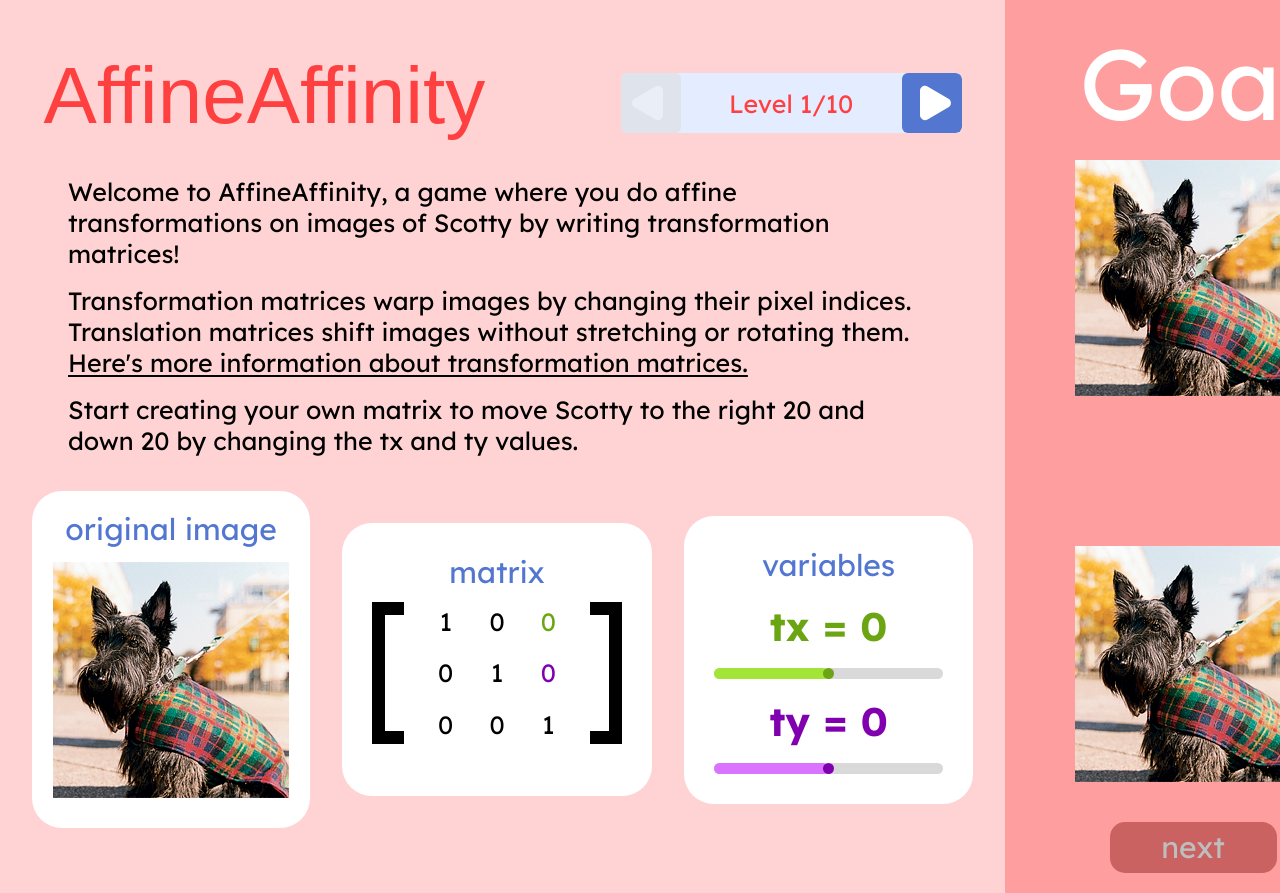
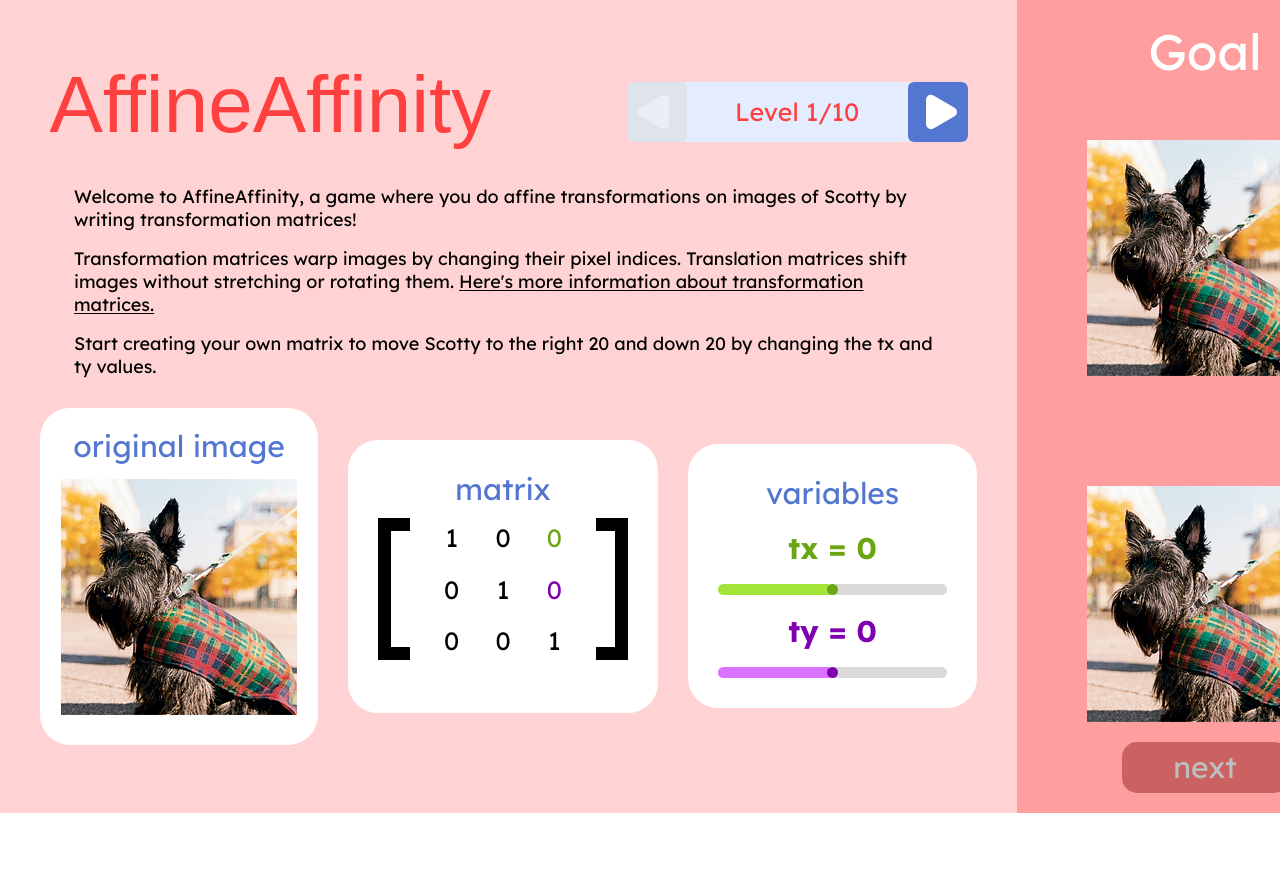
Before and after one commit to qwistaycat/ssui-final-project, a Next.js app in the folder my-app/: page /level/1 in a window 1280 px wide. Shown: the top 893 px of the page. After the commit the page ends 813 px from the top, so only its background shows below. Built offline with nearby package versions, Linux system fonts and the light colour scheme; a web font is replaced by a local one.

Commit message:
all variables added and level 1 button activates

```diff
--- a/my-app/app/Main.tsx
+++ b/my-app/app/Main.tsx
@@ -87,7 +87,10 @@ function Heading({
   onNext: () => void;
 }) {
   return (
-    <div className="relative shrink-0 w-full" data-name="heading">
+    <div
+      className="relative shrink-0 w-full"
+      data-name="heading"
+    >
       <div className="flex flex-row items-center justify-center overflow-clip rounded-[inherit] size-full">
         <div className="box-border content-stretch flex gap-[100px] items-center justify-center p-[20px] relative w-full">
           <p className="font-madimi h-[106px] leading-[normal] not-italic relative shrink-0 text-[#ff4040] text-[80px] w-[477px]">
@@ -185,7 +188,7 @@ function Tutorial({ level }: { level: number }) {
 
   return (
     <div className="box-border content-stretch flex gap-[110px] items-center justify-center px-[40px] py-0 relative w-full">
-      <div className="font-['Lexend',sans-serif] font-normal leading-[normal] relative shrink-0 text-[25px] text-black w-[869px]">
+      <div className="font-['Lexend',sans-serif] font-normal leading-[normal] relative shrink-0 text-[18px] text-black w-[869px]">
         <p className="mb-4">{tutorialText.intro}</p>
         {tutorialText.info && (
           <p className="mb-4">
@@ -238,32 +241,62 @@ function Frame() {
   );
 }
 
-function MatrixGrid({ tx, ty }: { tx: number; ty: number }) {
+function MatrixGrid({
+  mode,
+  tx,
+  ty,
+  s,
+  g,
+  h,
+}: {
+  mode: "translate" | "scale" | "shear" | "all";
+  tx: number;
+  ty: number;
+  s: number;
+  g: number;
+  h: number;
+}) {
+  const isScale = mode === "scale";
+  const isShear = mode === "shear";
+  const isAll = mode === "all";
+
   return (
     <div className="[grid-area:2_/_2] bg-white font-['Lexend',sans-serif] font-normal gap-[10px] grid grid-cols-[repeat(3,_minmax(0px,_1fr))] grid-rows-[repeat(3,_minmax(0px,_1fr))] leading-[0] overflow-clip relative shrink-0 size-[144px] text-[25px] text-center">
       <div className="[grid-area:1_/_1] flex flex-col justify-center relative shrink-0 text-black">
-        <p className="leading-[normal]">1</p>
+        <p className={`leading-[normal] ${isScale || isAll ? "text-[#1CAFBF]" : ""}`}>
+          {isScale || isAll ? s.toFixed(1) : 1}
+        </p>
       </div>
       <div className="[grid-area:1_/_2] flex flex-col justify-center relative shrink-0 text-black">
         <p className="leading-[normal]">0</p>
       </div>
       <div className="[grid-area:1_/_3] flex flex-col justify-center relative shrink-0 text-[#6ca512]">
-        <p className="leading-[normal]">{tx}</p>
+        <p className={`leading-[normal] ${isScale || isShear && !isAll ? "text-black" : ""}`}>
+          {isScale || (isShear && !isAll) ? 0 : tx}
+        </p>
       </div>
       <div className="[grid-area:2_/_1] flex flex-col justify-center relative shrink-0 text-black">
         <p className="leading-[normal]">0</p>
       </div>
       <div className="[grid-area:2_/_2] flex flex-col justify-center relative shrink-0 text-black">
-        <p className="leading-[normal]">1</p>
+        <p className={`leading-[normal] ${isScale || isAll ? "text-[#1CAFBF]" : ""}`}>
+          {isScale || isAll ? s.toFixed(1) : 1}
+        </p>
       </div>
       <div className="[grid-area:2_/_3] flex flex-col justify-center relative shrink-0 text-[#8000af]">
-        <p className="leading-[normal]">{ty}</p>
+        <p className={`leading-[normal] ${isScale || isShear && !isAll ? "text-black" : ""}`}>
+          {isScale || (isShear && !isAll) ? 0 : ty}
+        </p>
       </div>
       <div className="[grid-area:3_/_1] flex flex-col justify-center relative shrink-0 text-black">
-        <p className="leading-[normal]">0</p>
+        <p className={`leading-[normal] ${isShear || isAll ? "text-[#FF9D00]" : ""}`}>
+          {isShear || isAll ? g : 0}
+        </p>
       </div>
       <div className="[grid-area:3_/_2] flex flex-col justify-center relative shrink-0 text-black">
-        <p className="leading-[normal]">0</p>
+        <p className={`leading-[normal] ${isShear || isAll ? "text-[#EC2DA0]" : ""}`}>
+          {isShear || isAll ? h : 0}
+        </p>
       </div>
       <div className="[grid-area:3_/_3] flex flex-col justify-center relative shrink-0 text-black">
         <p className="leading-[normal]">1</p>
@@ -272,7 +305,30 @@ function MatrixGrid({ tx, ty }: { tx: number; ty: number }) {
   );
 }
 
-function Frame1({ tx, ty }: { tx: number; ty: number }) {
+function Frame1({
+  level,
+  tx,
+  ty,
+  s,
+  g,
+  h,
+}: {
+  level: number;
+  tx: number;
+  ty: number;
+  s: number;
+  g: number;
+  h: number;
+}) {
+  const mode =
+    level === 3 || level === 4
+      ? "scale"
+      : level === 5 || level === 6 || level === 7
+        ? "shear"
+        : level >= 8
+          ? "all"
+          : "translate";
+
   return (
     <div className="bg-white box-border gap-[50px] grid items-center justify-items-center grid-cols-[32px_minmax(0,_1fr)_32px] grid-rows-[repeat(2,_minmax(0px,_1fr))] h-[273px] overflow-clip pb-[100px] pt-[30px] px-[30px] relative rounded-[30px] shrink-0 w-[310px]">
       <div
@@ -314,7 +370,7 @@ function Frame1({ tx, ty }: { tx: number; ty: number }) {
         </div>
       </div>
       <div className="[grid-area:2_/_2] w-[144px] justify-self-center">
-        <MatrixGrid tx={tx} ty={ty} />
+        <MatrixGrid mode={mode} tx={tx} ty={ty} s={s} g={g} h={h} />
       </div>
     </div>
   );
@@ -468,50 +524,265 @@ function Group2({
   );
 }
 
+function ScaleSlider({
+  value,
+  onChange,
+}: {
+  value: number;
+  onChange: (value: number) => void;
+}) {
+  const handleMouseDown = (e: React.MouseEvent<HTMLDivElement>) => {
+    const slider = e.currentTarget;
+    const rect = slider.getBoundingClientRect();
+
+    const updateValue = (clientX: number) => {
+      const x = Math.max(0, Math.min(clientX - rect.left, rect.width));
+      const ratio = x / rect.width;
+      const newValue = Math.round(ratio * 30) / 10; // 0.0 - 3.0
+      onChange(newValue);
+    };
+
+    const handleMouseMove = (moveEvent: MouseEvent) => {
+      updateValue(moveEvent.clientX);
+    };
+
+    const handleMouseUp = () => {
+      document.removeEventListener("mousemove", handleMouseMove);
+      document.removeEventListener("mouseup", handleMouseUp);
+    };
+
+    updateValue(e.clientX);
+    document.addEventListener("mousemove", handleMouseMove);
+    document.addEventListener("mouseup", handleMouseUp);
+  };
+
+  const clamped = Math.max(0, Math.min(value, 3));
+  const position = (clamped / 3) * 229;
+  const barWidth = position;
+
+  return (
+    <div
+      className="h-[11px] relative shrink-0 w-[229px] cursor-pointer"
+      onMouseDown={handleMouseDown}
+    >
+      <svg
+        className="block size-full"
+        fill="none"
+        preserveAspectRatio="none"
+        viewBox="0 0 229 11"
+      >
+        <g id="ScaleSlider">
+          <rect
+            fill="var(--fill-0, #D9D9D9)"
+            height="11"
+            rx="5.5"
+            width="229"
+          />
+          <rect
+            fill="var(--fill-0, #00E6FF)"
+            height="11"
+            rx="5.5"
+            width={barWidth}
+          />
+          <circle cx={position} cy="5.5" fill="var(--fill-0, #1CAFBF)" r="5.5" />
+        </g>
+      </svg>
+    </div>
+  );
+}
+
+function ShearSlider({
+  value,
+  onChange,
+  barColor,
+  thumbColor,
+}: {
+  value: number;
+  onChange: (value: number) => void;
+  barColor: string;
+  thumbColor: string;
+}) {
+  const handleMouseDown = (e: React.MouseEvent<HTMLDivElement>) => {
+    const slider = e.currentTarget;
+    const rect = slider.getBoundingClientRect();
+
+    const updateValue = (clientX: number) => {
+      const x = Math.max(0, Math.min(clientX - rect.left, rect.width));
+      const newValue = Math.round((x / rect.width) * 100 - 50);
+      onChange(newValue);
+    };
+
+    const handleMouseMove = (moveEvent: MouseEvent) => {
+      updateValue(moveEvent.clientX);
+    };
+
+    const handleMouseUp = () => {
+      document.removeEventListener("mousemove", handleMouseMove);
+      document.removeEventListener("mouseup", handleMouseUp);
+    };
+
+    updateValue(e.clientX);
+    document.addEventListener("mousemove", handleMouseMove);
+    document.addEventListener("mouseup", handleMouseUp);
+  };
+
+  const position = ((value + 50) / 100) * 229;
+  const barWidth = position;
+
+  return (
+    <div
+      className="h-[11px] relative shrink-0 w-[229px] cursor-pointer"
+      onMouseDown={handleMouseDown}
+    >
+      <svg
+        className="block size-full"
+        fill="none"
+        preserveAspectRatio="none"
+        viewBox="0 0 229 11"
+      >
+        <g id="ShearSlider">
+          <rect fill="var(--fill-0, #D9D9D9)" height="11" rx="5.5" width="229" />
+          <rect fill={barColor} height="11" rx="5.5" width={barWidth} />
+          <circle cx={position} cy="5.5" fill={thumbColor} r="5.5" />
+        </g>
+      </svg>
+    </div>
+  );
+}
+
 function Frame3({
+  level,
   tx,
   ty,
+  s,
+  g,
+  h,
   onTxChange,
   onTyChange,
+  onSChange,
+  onGChange,
+  onHChange,
 }: {
+  level: number;
   tx: number;
   ty: number;
+  s: number;
+  g: number;
+  h: number;
   onTxChange: (value: number) => void;
   onTyChange: (value: number) => void;
+  onSChange: (value: number) => void;
+  onGChange: (value: number) => void;
+  onHChange: (value: number) => void;
 }) {
+  const isScaleLevel = level === 3 || level === 4;
+  const isShearLevel = level === 5 || level === 6 || level === 7;
+  const isAllLevel = level >= 8;
+
   return (
     <div className="bg-white box-border content-stretch flex flex-col gap-[17px] items-center justify-center overflow-clip p-[30px] relative rounded-[30px] shrink-0">
       <p className="font-['Lexend',sans-serif] font-normal leading-[normal] relative shrink-0 text-[#5377d1] text-[30px] text-nowrap whitespace-pre">
         variables
       </p>
-      <p className="font-['Lexend',sans-serif] font-bold leading-[normal] relative shrink-0 text-[#6ca512] text-[40px] text-nowrap whitespace-pre">
+      {isScaleLevel ? (
+        <>
+          <p className="font-['Lexend',sans-serif] font-bold leading-[normal] relative shrink-0 text-[#1CAFBF] text-[40px] text-nowrap whitespace-pre">
+            s = {s.toFixed(1)}
+          </p>
+          <ScaleSlider value={s} onChange={onSChange} />
+        </>
+      ) : isShearLevel ? (
+        <>
+          <p className="font-['Lexend',sans-serif] font-bold leading-[normal] relative shrink-0 text-[#FF9D00] text-[40px] text-nowrap whitespace-pre">
+            g = {g}
+          </p>
+          <ShearSlider value={g} onChange={onGChange} barColor="#FFD898" thumbColor="#FF9D00" />
+          <p className="font-['Lexend',sans-serif] font-bold leading-[normal] relative shrink-0 text-[#EC2DA0] text-[40px] text-nowrap whitespace-pre">
+            h = {h}
+          </p>
+          <ShearSlider value={h} onChange={onHChange} barColor="#FF98D6" thumbColor="#EC2DA0" />
+        </>
+      ) : isAllLevel ? (
+        <>
+          <p className="font-['Lexend',sans-serif] font-bold leading-[normal] relative shrink-0 text-[#6ca512] text-[25px] text-nowrap whitespace-pre">
             tx = {tx}
           </p>
           <Group3 value={tx} onChange={onTxChange} />
-      <p className="font-['Lexend',sans-serif] font-bold leading-[normal] relative shrink-0 text-[#8000af] text-[40px] text-nowrap whitespace-pre">
+          <p className="font-['Lexend',sans-serif] font-bold leading-[normal] relative shrink-0 text-[#8000af] text-[25px] text-nowrap whitespace-pre">
             ty = {ty}
           </p>
           <Group2 value={ty} onChange={onTyChange} />
+          <p className="font-['Lexend',sans-serif] font-bold leading-[normal] relative shrink-0 text-[#1CAFBF] text-[25px] text-nowrap whitespace-pre">
+            s = {s.toFixed(1)}
+          </p>
+          <ScaleSlider value={s} onChange={onSChange} />
+          <p className="font-['Lexend',sans-serif] font-bold leading-[normal] relative shrink-0 text-[#FF9D00] text-[25px] text-nowrap whitespace-pre">
+            g = {g}
+          </p>
+          <ShearSlider value={g} onChange={onGChange} barColor="#FFD898" thumbColor="#FF9D00" />
+          <p className="font-['Lexend',sans-serif] font-bold leading-[normal] relative shrink-0 text-[#EC2DA0] text-[25px] text-nowrap whitespace-pre">
+            h = {h}
+          </p>
+          <ShearSlider value={h} onChange={onHChange} barColor="#FF98D6" thumbColor="#EC2DA0" />
+        </>
+      ) : (
+        <>
+          <p className="font-['Lexend',sans-serif] font-bold leading-[normal] relative shrink-0 text-[#6ca512] text-[30px] text-nowrap whitespace-pre">
+            tx = {tx}
+          </p>
+          <Group3 value={tx} onChange={onTxChange} />
+          <p className="font-['Lexend',sans-serif] font-bold leading-[normal] relative shrink-0 text-[#8000af] text-[30px] text-nowrap whitespace-pre">
+            ty = {ty}
+          </p>
+          <Group2 value={ty} onChange={onTyChange} />
+        </>
+      )}
     </div>
   );
 }
 
 function Question({
+  level,
   tx,
   ty,
+  s,
+  g,
+  h,
   onTxChange,
   onTyChange,
+  onSChange,
+  onGChange,
+  onHChange,
 }: {
+  level: number;
   tx: number;
   ty: number;
+  s: number;
+  g: number;
+  h: number;
   onTxChange: (value: number) => void;
   onTyChange: (value: number) => void;
+  onSChange: (value: number) => void;
+  onGChange: (value: number) => void;
+  onHChange: (value: number) => void;
 }) {
   return (
-    <div className="box-border content-stretch flex gap-[32px] items-center justify-center px-[40px] py-[35px] relative w-full">
+    <div className="box-border content-stretch flex gap-[30px] items-center justify-center px-[40px] py-[30px] relative w-full">
       <Frame />
-      <Frame1 tx={tx} ty={ty} />
-      <Frame3 tx={tx} ty={ty} onTxChange={onTxChange} onTyChange={onTyChange} />
+      <Frame1 level={level} tx={tx} ty={ty} s={s} g={g} h={h} />
+      <Frame3
+        level={level}
+        tx={tx}
+        ty={ty}
+        s={s}
+        g={g}
+        h={h}
+        onTxChange={onTxChange}
+        onTyChange={onTyChange}
+        onSChange={onSChange}
+        onGChange={onGChange}
+        onHChange={onHChange}
+      />
     </div>
   );
 }
@@ -522,29 +793,48 @@ function Problem({
   onNextLevel,
   tx,
   ty,
+  s,
+  g,
+  h,
   onTxChange,
   onTyChange,
+  onSChange,
+  onGChange,
+  onHChange,
 }: {
   level: number;
   onPrevLevel: () => void;
   onNextLevel: () => void;
   tx: number;
   ty: number;
+  s: number;
+  g: number;
+  h: number;
   onTxChange: (value: number) => void;
   onTyChange: (value: number) => void;
+  onSChange: (value: number) => void;
+  onGChange: (value: number) => void;
+  onHChange: (value: number) => void;
 }) {
   return (
     <div
-      className="content-stretch flex flex-col items-start relative shrink-0 w-[1005px]"
+      className="content-stretch flex flex-col relative shrink-0"
       data-name="problem"
     >
       <Heading level={level} onPrev={onPrevLevel} onNext={onNextLevel} />
       <Tutorial level={level} />
       <Question
+        level={level}
         tx={tx}
         ty={ty}
+        s={s}
+        g={g}
+        h={h}
         onTxChange={onTxChange}
         onTyChange={onTyChange}
+        onSChange={onSChange}
+        onGChange={onGChange}
+        onHChange={onHChange}
       />
     </div>
   );
@@ -554,23 +844,50 @@ function Frame5() {
   return <div className="h-[70px] shrink-0" />;
 }
 
-function Frame4() {
+function Frame4({
+  level,
+  tx,
+  ty,
+}: {
+  level: number;
+  tx: number;
+  ty: number;
+}) {
+  const isLevel1 = level === 1;
+  const solvedLevel1 = isLevel1 && tx === 20 && ty === 20;
+  const bg = solvedLevel1 ? "#FF4040" : "#ca6262";
+  const textColor = solvedLevel1 ? "#ffffff" : "#bebebe";
+  const handleClick = () => {
+    if (solvedLevel1) {
+      window.location.href = "/level/2";
+    }
+  };
+
   return (
-    <div className="bg-[#ca6262] box-border content-stretch flex gap-[10px] h-[51px] items-center justify-center overflow-clip px-[41px] py-px relative rounded-[15px] shrink-0">
-      <p className="font-['Lexend',sans-serif] font-normal h-[40px] leading-[normal] relative shrink-0 text-[#bebebe] text-[30px] text-center w-[85px]">
+    <button
+      type="button"
+      onClick={handleClick}
+      className="box-border content-stretch flex gap-[10px] h-[51px] items-center justify-center overflow-clip px-[41px] py-px relative rounded-[15px] shrink-0 transition-colors"
+      style={{ backgroundColor: bg }}
+      disabled={isLevel1 && !solvedLevel1}
+    >
+      <p
+        className="font-['Lexend',sans-serif] font-normal h-[40px] leading-[normal] relative shrink-0 text-[30px] text-center w-[85px]"
+        style={{ color: textColor }}
+      >
         next
       </p>
-    </div>
+    </button>
   );
 }
 
-function Answer() {
+function Answer({ level, tx, ty }: { level: number; tx: number; ty: number }) {
   return (
     <div
-      className="bg-[#ff9e9e] box-border content-stretch flex flex-col gap-[40px] items-center overflow-clip px-[70px] py-[20px] relative shrink-0"
+      className="bg-[#ff9e9e] box-border align-center justify-center content-stretch flex flex-col gap-[20px] items-center overflow-clip px-[70px] py-[20px] relative shrink-0"
       data-name="answer"
     >
-      <p className="font-['Lexend',sans-serif] font-normal h-[100px] leading-[normal] relative shrink-0 text-[100px] text-white w-[227px]">
+      <p className="font-['Lexend',sans-serif] font-normal h-[100px] leading-[normal] relative shrink-0 text-[50px] text-white text-center w-[227px]">
         Goal
       </p>
       <div
@@ -614,7 +931,7 @@ function Answer() {
           </div>
         </div>
       </div>
-      <Frame4 />
+      <Frame4 level={level} tx={tx} ty={ty} />
     </div>
   );
 }
@@ -623,6 +940,9 @@ export default function Main({ level }: { level: number }) {
   const router = useRouter();
   const [tx, setTx] = useState(0);
   const [ty, setTy] = useState(0);
+  const [s, setS] = useState(1);
+  const [g, setG] = useState(0);
+  const [h, setH] = useState(0);
   const handlePrevLevel = () => {
     if (level > 1) {
       router.push(`/level/${level - 1}`);
@@ -637,7 +957,7 @@ export default function Main({ level }: { level: number }) {
 
   return (
     <div
-      className="bg-[#ffd3d3] content-stretch flex items-center relative size-full justify-space-between"
+      className="bg-[#ffd3d3] content-stretch flex items-center relative size-full"
       data-name="MAIN"
     >
       <Problem
@@ -646,10 +966,16 @@ export default function Main({ level }: { level: number }) {
         onNextLevel={handleNextLevel}
         tx={tx}
         ty={ty}
+        s={s}
+        g={g}
+        h={h}
         onTxChange={setTx}
         onTyChange={setTy}
+        onSChange={setS}
+        onGChange={setG}
+        onHChange={setH}
       />
-      <Answer />
+      <Answer level={level} tx={tx} ty={ty} />
     </div>
   );
 }
```
Lines whose indentation alone changed are shown as unchanged.
